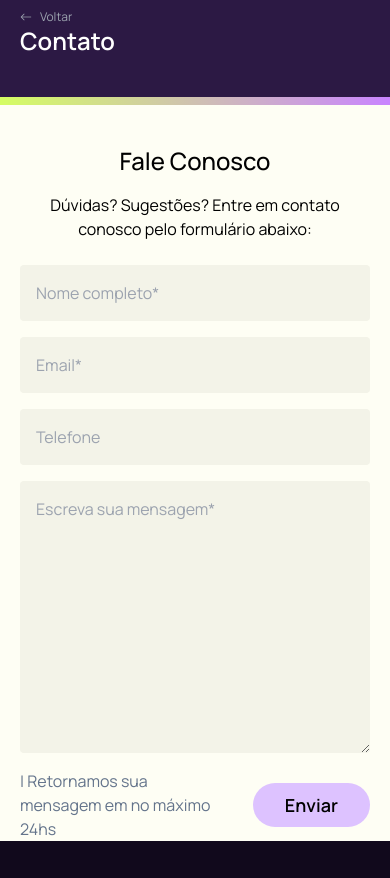
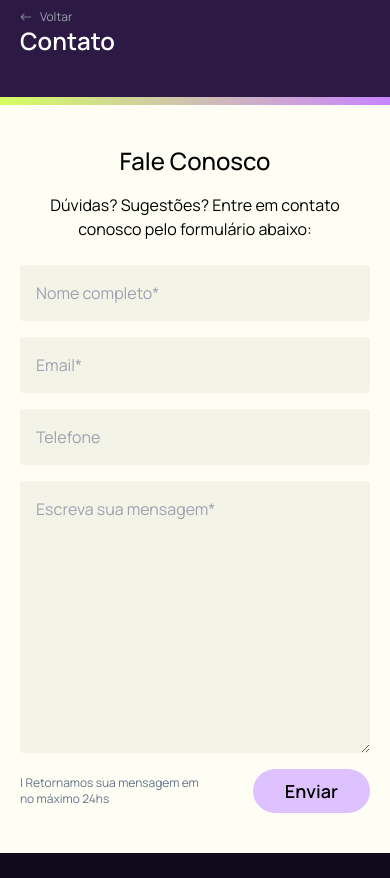
Before and after one commit to IHarisImran/plebz, a website: page public/contact.html in a window 390 px wide. Shown: the part 87-965 px from the top of the page. Drawn offline with nearby package versions, Linux system fonts and the light colour scheme.

Commit message:
comtact us finalized

```diff
--- a/public/contact.html
+++ b/public/contact.html
@@ -1,3 +1,10 @@
+<!--
+    Container = max-w-5xl mx-auto px-5 xl:px-0 py-10 md:py-20
+    Parent Heading = text-2xl md:text-3xl
+    Hr: mx-20 md:mx-28 border-purple-200
+
+-->
+
 <!doctype html>
 <html lang="en">
 
@@ -26,7 +33,7 @@
     </section>
     <div class="bg-gradient-to-r from-tYellow to-tPurpleLight h-2"></div>
 
-    <section class="max-w-5xl mx-auto px-5 xl:px-0 flex gap-6 lg:gap-16 xl:gap-36 pt-10 sm:pt-20">
+    <section class="max-w-5xl mx-auto px-5 xl:px-0 py-10 md:py-20 flex gap-6 lg:gap-16 xl:gap-36">
         <div class="w-3/12 hidden sm:flex justify-center">
             <img src="./images/inpage/who-we-are/inBody2.webp" alt="" class="sticky top-10 h-min">
         </div>
@@ -47,7 +54,8 @@
                 <textarea name="message" cols="30" rows="10" placeholder="Escreva sua mensagem*"
                     class="col-span-full p-4 md:p-5 rounded" style="background: #F3F3E8;"></textarea>
                 <div class="col-span-full flex items-center justify-between gap-10">
-                    <div class="text-slate-500">| Retornamos sua mensagem em no máximo 24hs</div>
+                    <div class="text-slate-500 text-xs sm:text-base">| Retornamos sua mensagem em no máximo 24hs
+                    </div>
                     <input type="submit" value="Enviar"
                         class="transition-all bg-tPurpleLightV2 hover:bg-tPurpleLight rounded-full font-semibold px-8 py-2 md:py-3 xl:py-4 text-lg md:text-xl cursor-pointer">
                 </div>
```
Also changed, not shown: public/recurring-purchase.html (+0 -7 lines), README.md, public/styles/output.css.
